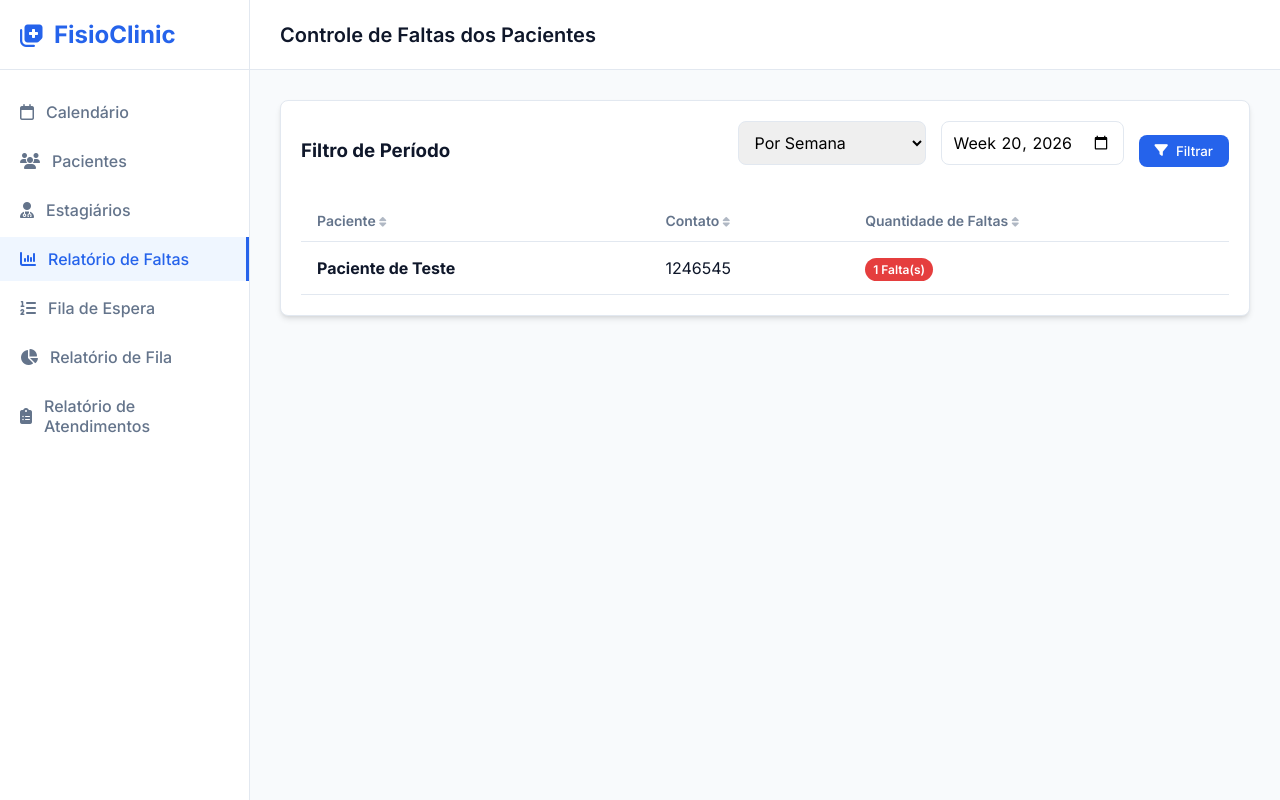
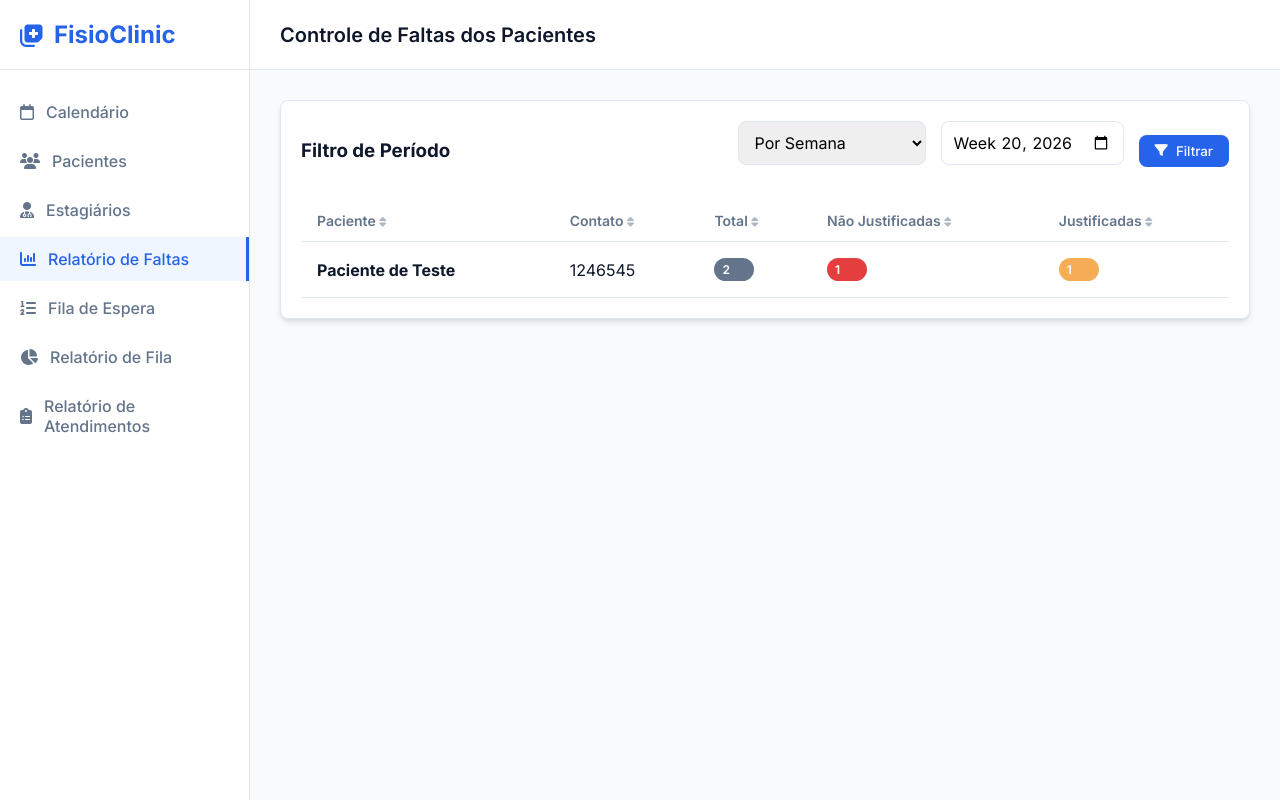
Before and after one commit to jorgeaikesjr/FisioClinic, a FastAPI app: page /reports/absences in a window 1280 px wide. Run offline with FastAPI, Linux system fonts and the light colour scheme; data comes from the database, SQL or seed files in the repository; both versions use the stored data as it was after the commit.

Commit message:
feat: adicionada controle de faltas justificada no status do agendamento e no relatório de faltas.

```diff
--- a/schemas/report.py
+++ b/schemas/report.py
@@ -7,6 +7,8 @@ class AbsenceReportItem(BaseModel):
     patient_name: str
     patient_contact: str
     absences_count: int
+    justified_absences: int
+    unjustified_absences: int
 
 class WeeklySummaryItem(BaseModel):
     appointment_id: str
--- a/static/js/calendar.js
+++ b/static/js/calendar.js
@@ -82,6 +82,7 @@ function initCalendar() {
                     if (e.status === 'Cancelado') className = 'event-cancelado';
                     if (e.status === 'Realizado') className = 'event-realizado';
                     if (e.status === 'Faltou') className = 'event-faltou';
+                    if (e.status === 'Falta Justificada') className = 'event-falta-justificada';
 
                     return {
                         id: e.id,
--- a/static/js/reports_absences.js
+++ b/static/js/reports_absences.js
@@ -131,7 +131,7 @@ function renderTable() {
     tbody.innerHTML = '';
 
     if (absencesList.length === 0) {
-        tbody.innerHTML = '<tr><td colspan="3" style="text-align:center">Nenhuma falta registrada neste período. Parabéns!</td></tr>';
+        tbody.innerHTML = '<tr><td colspan="5" style="text-align:center">Nenhuma falta registrada neste período. Parabéns!</td></tr>';
         return;
     }
 
@@ -153,7 +153,9 @@ function renderTable() {
         tr.innerHTML = `
             <td><strong>${item.patient_name}</strong></td>
             <td>${item.patient_contact}</td>
-            <td><span class="badge badge-gray" style="background-color: #e53e3e; color: white;">${item.absences_count} Falta(s)</span></td>
+            <td><span class="badge" style="background-color: var(--secondary); color: white; min-width: 40px; display: inline-block;">${item.absences_count}</span></td>
+            <td><span class="badge" style="background-color: #e53e3e; color: white; min-width: 40px; display: inline-block;">${item.unjustified_absences}</span></td>
+            <td><span class="badge" style="background-color: #f6ad55; color: white; min-width: 40px; display: inline-block;">${item.justified_absences}</span></td>
         `;
         tbody.appendChild(tr);
     });
--- a/templates/calendar.html
+++ b/templates/calendar.html
@@ -37,6 +37,7 @@
     .event-cancelado { background-color: var(--secondary); color: white; opacity: 0.7; }
     .event-realizado { background-color: var(--success); color: white; }
     .event-faltou { background-color: #e53e3e; color: white; }
+    .event-falta-justificada { background-color: #f6ad55; color: white; }
 </style>
 {% endblock %}
 
@@ -122,6 +123,7 @@
                         <option value="Agendado">Agendado</option>
                         <option value="Realizado">Realizado</option>
                         <option value="Faltou">Faltou</option>
+                        <option value="Falta Justificada">Falta Justificada</option>
                     </select>
                 </div>
 
--- a/templates/reports_absences.html
+++ b/templates/reports_absences.html
@@ -49,7 +49,9 @@
                 <tr>
                     <th style="cursor: pointer;" onclick="sortTable('patient_name')">Paciente <i class="fa-solid fa-sort" style="font-size: 0.8em; opacity: 0.5;"></i></th>
                     <th style="cursor: pointer;" onclick="sortTable('patient_contact')">Contato <i class="fa-solid fa-sort" style="font-size: 0.8em; opacity: 0.5;"></i></th>
-                    <th style="cursor: pointer;" onclick="sortTable('absences_count')">Quantidade de Faltas <i class="fa-solid fa-sort" style="font-size: 0.8em; opacity: 0.5;"></i></th>
+                    <th style="cursor: pointer;" onclick="sortTable('absences_count')" title="Total de Faltas (Justificadas + Não Justificadas)">Total <i class="fa-solid fa-sort" style="font-size: 0.8em; opacity: 0.5;"></i></th>
+                    <th style="cursor: pointer;" onclick="sortTable('unjustified_absences')">Não Justificadas <i class="fa-solid fa-sort" style="font-size: 0.8em; opacity: 0.5;"></i></th>
+                    <th style="cursor: pointer;" onclick="sortTable('justified_absences')">Justificadas <i class="fa-solid fa-sort" style="font-size: 0.8em; opacity: 0.5;"></i></th>
                 </tr>
             </thead>
             <tbody id="reports-table-body">
```
Also changed, not shown: services/report_service.py (+8 -4 lines), fisioclinic.db.
